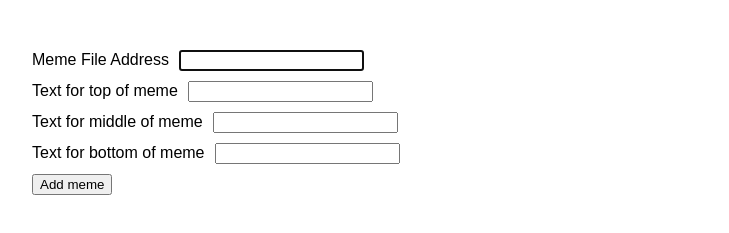
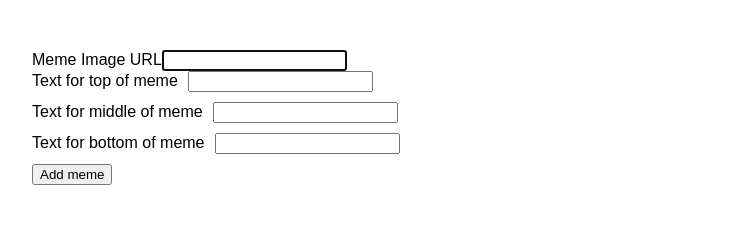
Before and after one commit to ninadel/Springboard-Meme-Generator, a plain HTML site: page index.html in a window 1280 px wide. Shown: the part 153-386 px from the top of the page, without its empty margins (258-987 px from the left). Drawn offline with nearby package versions, Linux system fonts and the light colour scheme.

Commit message:
updating form input parameters

```diff
--- a/index.html
+++ b/index.html
@@ -20,10 +20,10 @@
         <h1>Handy Dandy Meme Creator</h1>
         <form action="#" id="new-meme-form">
           <!-- image should be required -->
-          <label for="meme-image">Meme File Address</label><input type="text" id="meme-image" autofocus /></br>
-          <label for="meme-top-text">Text for top of meme</label><input type="text" id="meme-top-text" /></br>
-          <label for="meme-middle-text">Text for middle of meme</label><input type="text" id="meme-middle-text" /></br>
-          <label for="meme-bottom-text">Text for bottom of meme</label><input type="text" id="meme-bottom-text" /></br>
+          <label for="meme-image">Meme Image URL</label><input type="url" id="meme-image" autofocus required="required"/></br>
+          <label for="meme-top-text">Text for top of meme</label><input type="text" id="meme-top-text" required="required"/></br>
+          <label for="meme-middle-text">Text for middle of meme</label><input type="text" id="meme-middle-text" required="required"/></br>
+          <label for="meme-bottom-text">Text for bottom of meme</label><input type="text" id="meme-bottom-text" required="required"/></br>
           <input type="submit" value="Add meme" />
         </form>
       </div>
```
